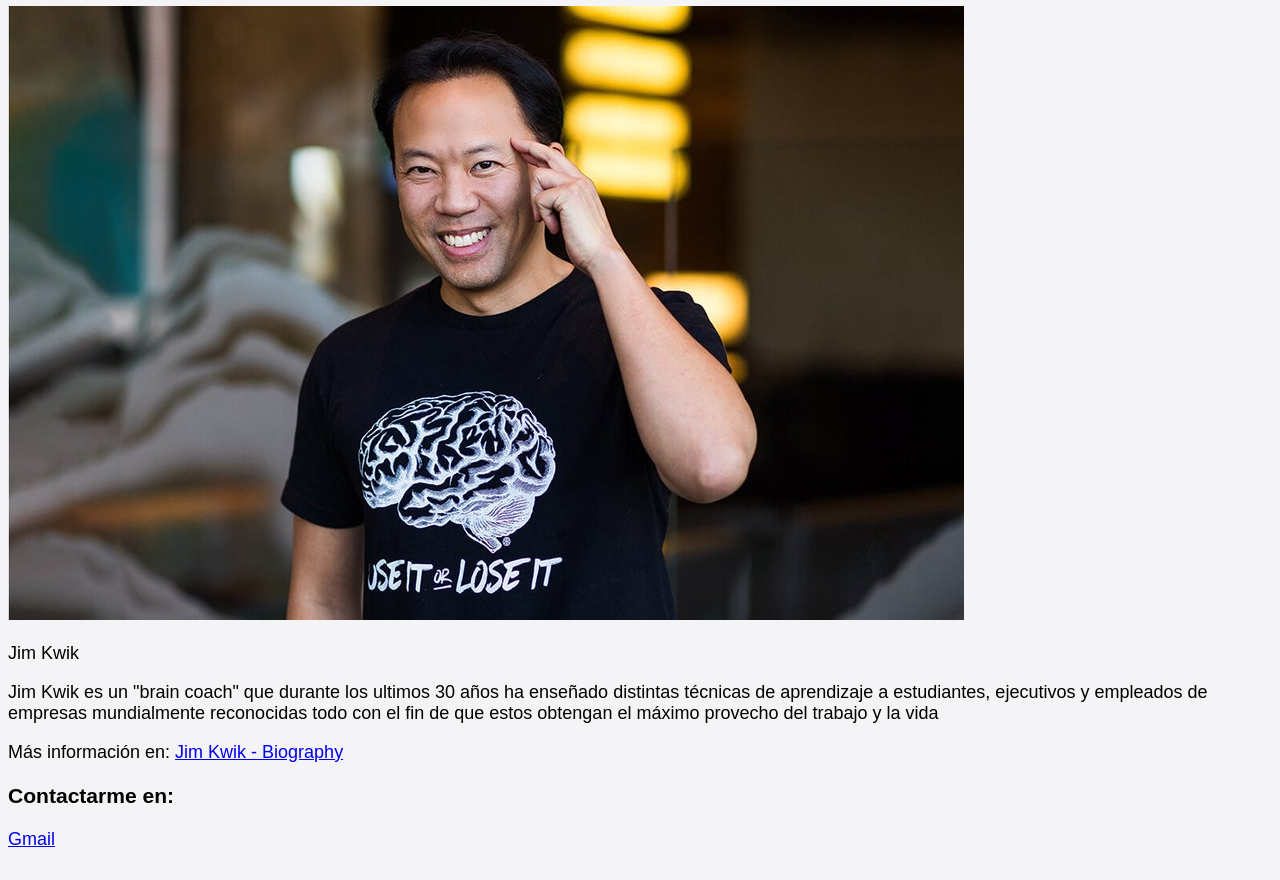
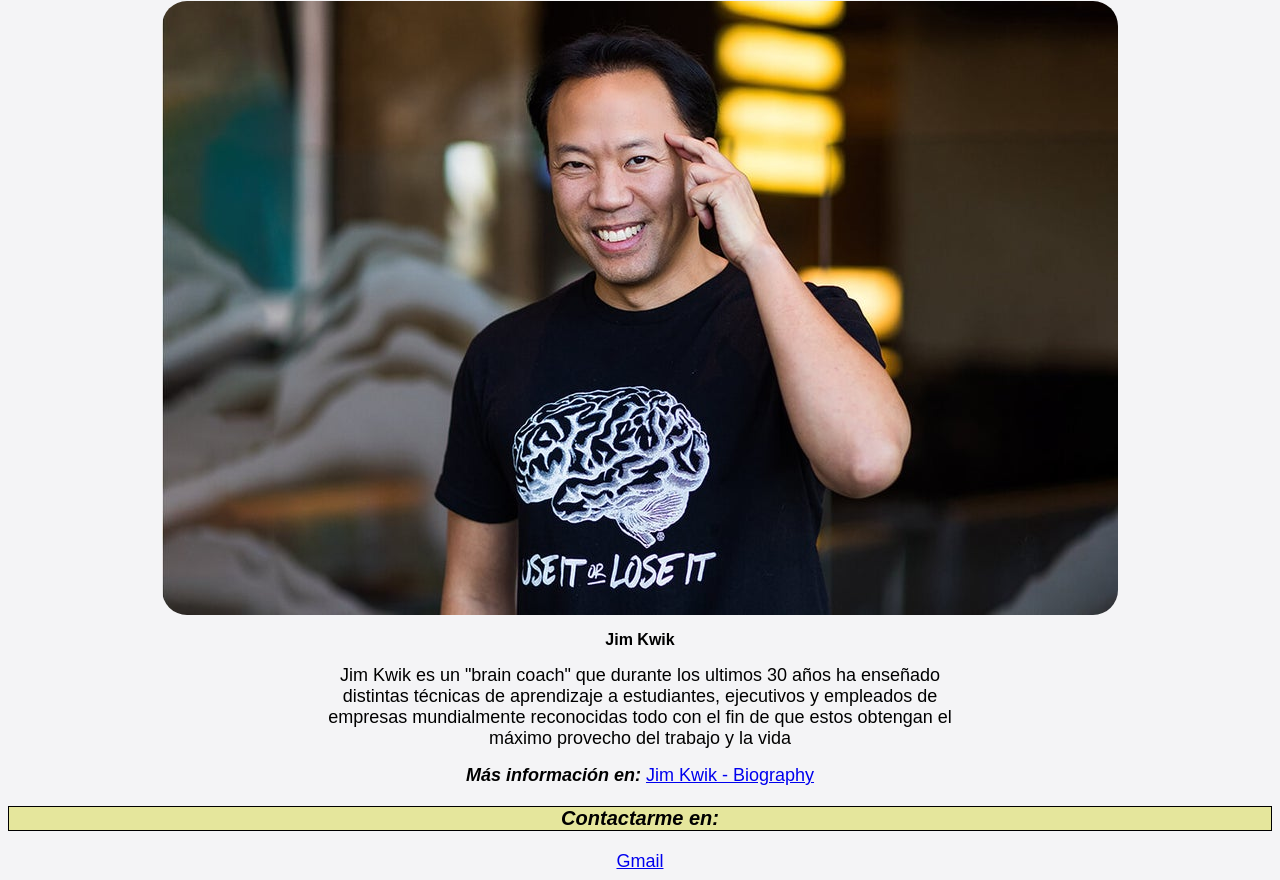
Before and after one commit to angel553/Pr-ctica-HTML-y-CSS-con-GIT, a plain HTML site: page index.html in a window 1280 px wide. Shown: the part 812-1692 px from the top of the page. Before the commit the page ends 1670 px from the top, so only its background shows below. Drawn offline with Linux system fonts and the light colour scheme.

Commit message:
Se termino de agregar los estilos al index

```diff
--- a/style.css
+++ b/style.css
@@ -78,3 +78,63 @@ td {
   padding: 6px;
   text-align: center;
 }
+
+.person h3 {
+  background-color: rgba(164, 139, 228, 0.431);
+}
+
+.person-img {
+  display: block;
+  border-radius: 25px;
+  margin: auto;
+}
+
+.person-name {
+  font-weight: bold;
+  text-align: center;
+  font-size: 16px;
+}
+
+.person-text {
+  width: 50%;
+  text-align: center;
+  margin: 0 auto;
+}
+
+#info {
+  margin-top: 16px;
+  text-align: center;
+}
+
+a:hover {
+  text-decoration: none;
+  color: red;
+  /* border: solid 1px black; */
+}
+
+#info span {
+  font-weight: 700;
+  font-style: italic;
+}
+
+.footer {
+  margin-top: 16px;
+  text-align: center;
+}
+
+.footer h3 {
+  background-color: rgba(208, 211, 39, 0.431);
+}
+
+.footer img {
+  width: 30px;
+  height: 30px;
+  margin: 0 6px;
+}
+
+.center-italic {
+  font-size: 20px;
+  font-style: italic;
+  text-align: center;
+  border: solid 1px black;
+}
```
